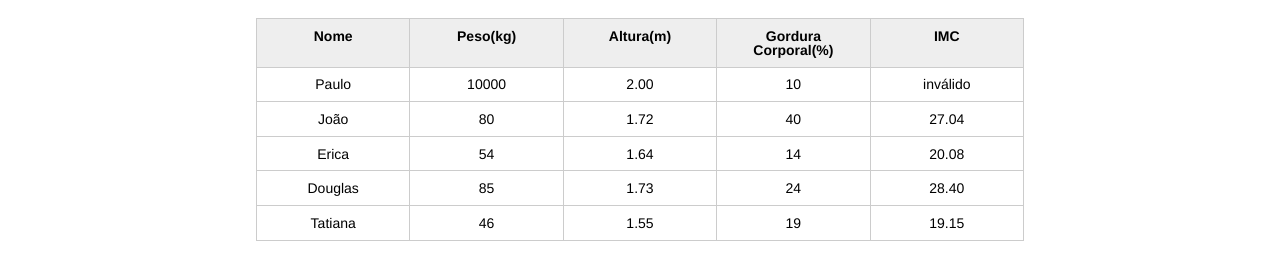
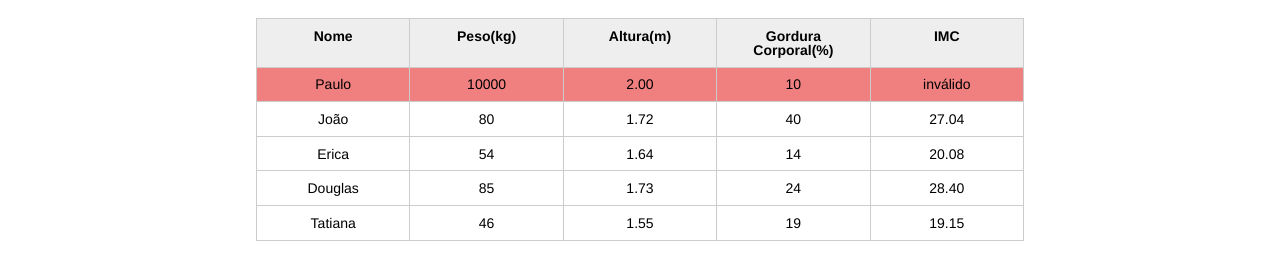
Before and after one commit to Pedro-Mattos/dominando-javascript, a plain HTML site: page index.html in a window 1280 px wide. Shown: the part 123-402 px from the top of the page. Drawn offline with Linux system fonts and the light colour scheme.

Commit message:
incluindo style pelo js, adicionando classe do css

```diff
--- a/css/index.css
+++ b/css/index.css
@@ -132,3 +132,7 @@ button[disabled=disabled], button:disabled {
 .campo-invalido{
 	border: 1px solid red;
 }
+
+.paciente-invalido{
+	background: lightcoral;
+}
--- a/js/principal.js
+++ b/js/principal.js
@@ -24,12 +24,15 @@ for(i =0; i < pacientes.length; i++){
     if(peso<=10 || peso>=300){
         pesoEhValido = false;
         tdImc.textContent = "inválido";
+        paciente.classList.add("paciente-invalido");
 
     }
 
     if(altura<=0 || altura>=3){
         alturaEhValida = false;
         tdImc.textContent = "inválido";
+        paciente.classList.add("paciente-invalido");
+
     }
 
     if(alturaEhValida && pesoEhValido){
@@ -37,4 +40,6 @@ for(i =0; i < pacientes.length; i++){
         tdImc.textContent = imc.toFixed(2);
 
     }
+
+
 }
```
